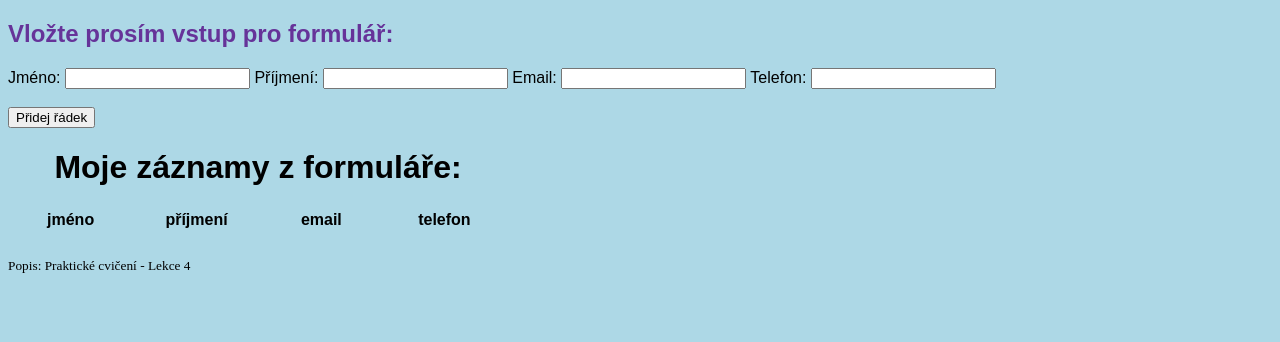
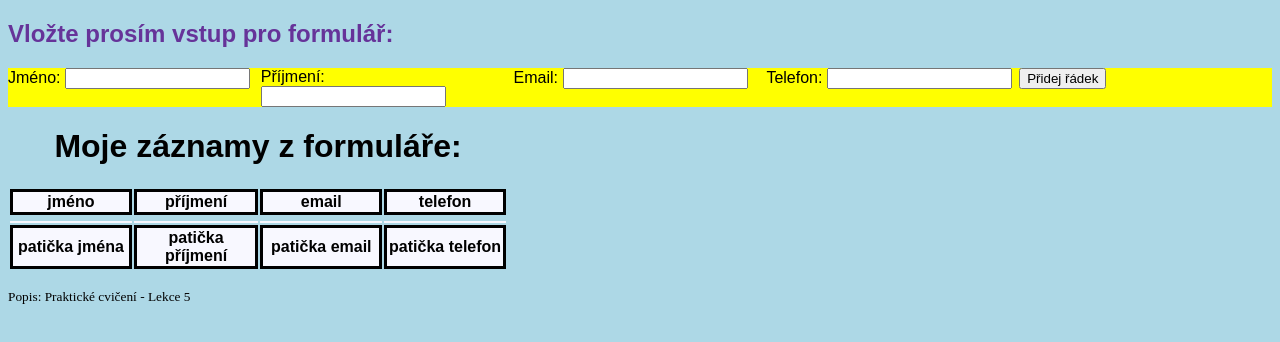
Before and after one commit to MilanSubert-prog/hw_ukol_lekce2, a website: page table.html in a window 1280 px wide. Both pictures are taken after a click on the button "Přidej řádek". Drawn offline with Linux system fonts and the light colour scheme.

Commit message:
odevzdání praktické cvičení - lekce 5

```diff
--- a/styly.css
+++ b/styly.css
@@ -13,8 +13,31 @@ table {
     font-family: Arial;
 }
 
+thead th, tfoot th{
+    font-weight: bold;
+    border: solid #000000;
+    background-color: ghostwhite; !important;
+}
+
+table tr:nth-child(odd) {
+    background-color: lightblue;
+    /*color: black; */
+}
+
+table tr:nth-child(even) {
+    background-color: ghostwhite;
+    color: black;
+}
+
+table tr:hover:nth-child(odd) {
+    background-color: red;
+}
+
+table tr:hover:nth-child(even) {
+    background-color: red;
+}
+
 td {
-
     width: 160px;
     text-align: center;
     vertical-align: middle;
@@ -29,3 +52,36 @@ h1 {
 
     font-family: Arial;
 }
+
+.container {
+    display: grid;
+    }
+
+@media screen and (min-width: 800px) {
+    .container {
+        background-color: yellow;
+        grid-template-columns: 1fr 1fr 1fr 1fr 1fr;
+        grid-template-rows: 1fr;
+    }
+
+}
+
+@media screen and (max-width: 799px) and (min-width: 500px) {
+    .container {
+        background-color: olive;
+        grid-template-columns: 1fr 1fr 1fr;
+        grid-template-rows: 2fr;
+    }
+    .email {
+        grid-column-start: 1;
+        grid-column-end: 2;
+    }
+}
+
+@media screen and (max-width: 499px) {
+    .container {
+        background-color: blue;
+        grid-template-columns: 1fr;
+        grid-template-rows: 5fr;
+    }
+}
--- a/table.html
+++ b/table.html
@@ -7,24 +7,40 @@
 </head>
 <body>
 
-<div>
+
+
     <form>
+
         <h2>Vložte prosím vstup pro formulář:</h2>
+
+        <div class="container">
+    <div>
         <label for="first_name">Jméno: </label>
         <input type="text" minlength="1" maxlength="30" name="first_name" id="first_name" required>
-
+    </div>
+    <div>
         <label for="last_name">Příjmení: </label>
         <input type="text" minlength="1" maxlength="30" name="last_name" id="last_name" required>
+    </div>
 
+    <div class="email">
         <label for="email">Email: </label>
         <input type="email" id="email" name="email" required>
+    </div>
 
+    <div>
         <label for="phone">Telefon: </label>
-        <input type="tel" name="phone" id="phone" required><br><br>
+        <input type="tel" name="phone" id="phone" required>
+    </div>
+
+        <div>
+            <button type="button" onclick="addRow()">Přidej řádek</button>
+        </div>
+
     </form>
-    <button type="button" onclick="addRow()">Přidej řádek</button>
 
 </div>
+
 
 
 <div>
@@ -39,6 +55,15 @@
      </tr>
      </thead>
 
+     <tfoot>
+     <tr>
+         <th>patička jména</th>
+         <th>patička příjmení</th>
+         <th>patička email</th>
+         <th>patička telefon</th>
+     </tr>
+     </tfoot>
+
      <tbody id="data">
          <tr>
             <td></td>
@@ -52,7 +77,7 @@
 </div>
 
 <div>
-    <p><small>Popis: Praktické cvičení - Lekce 4</small></p>
+    <p><small>Popis: Praktické cvičení - Lekce 5</small></p>
 </div>
 
 
```
